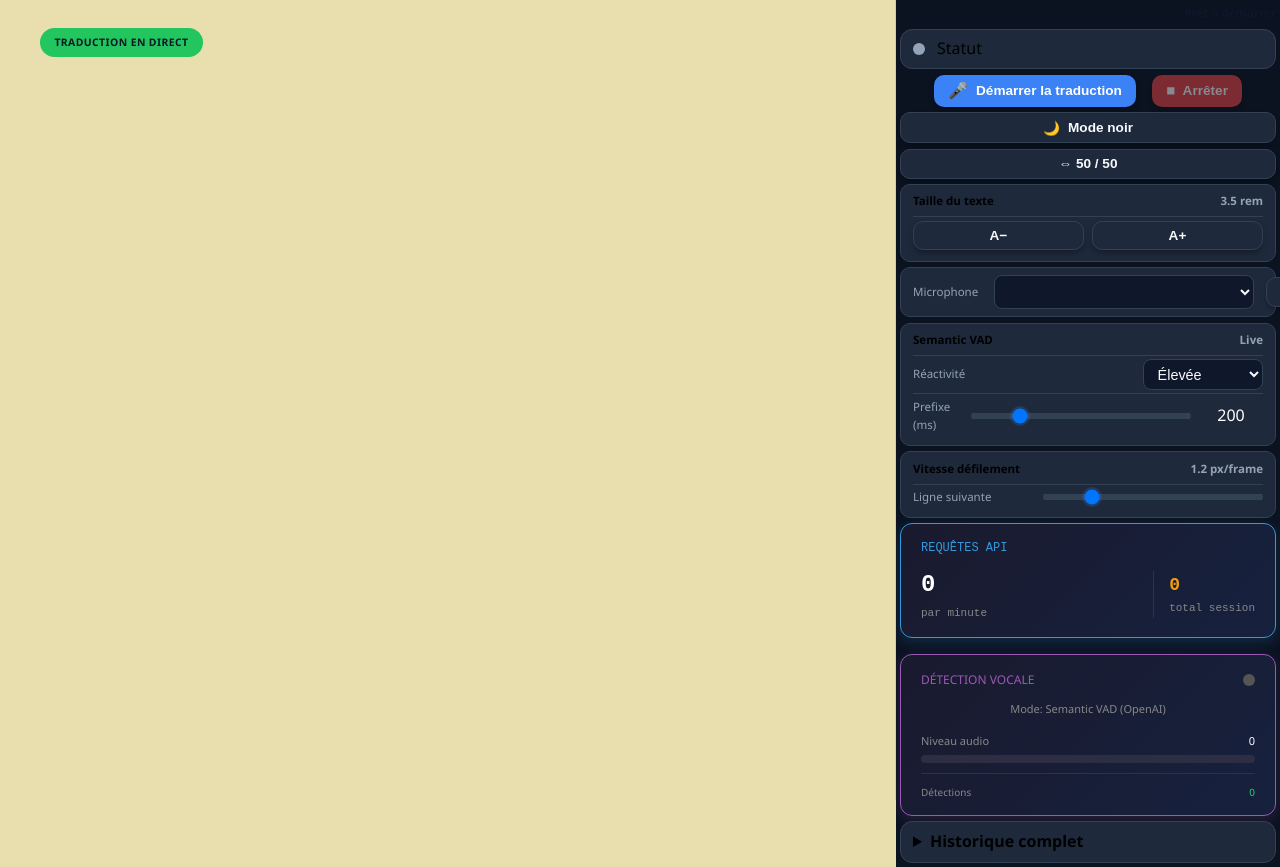
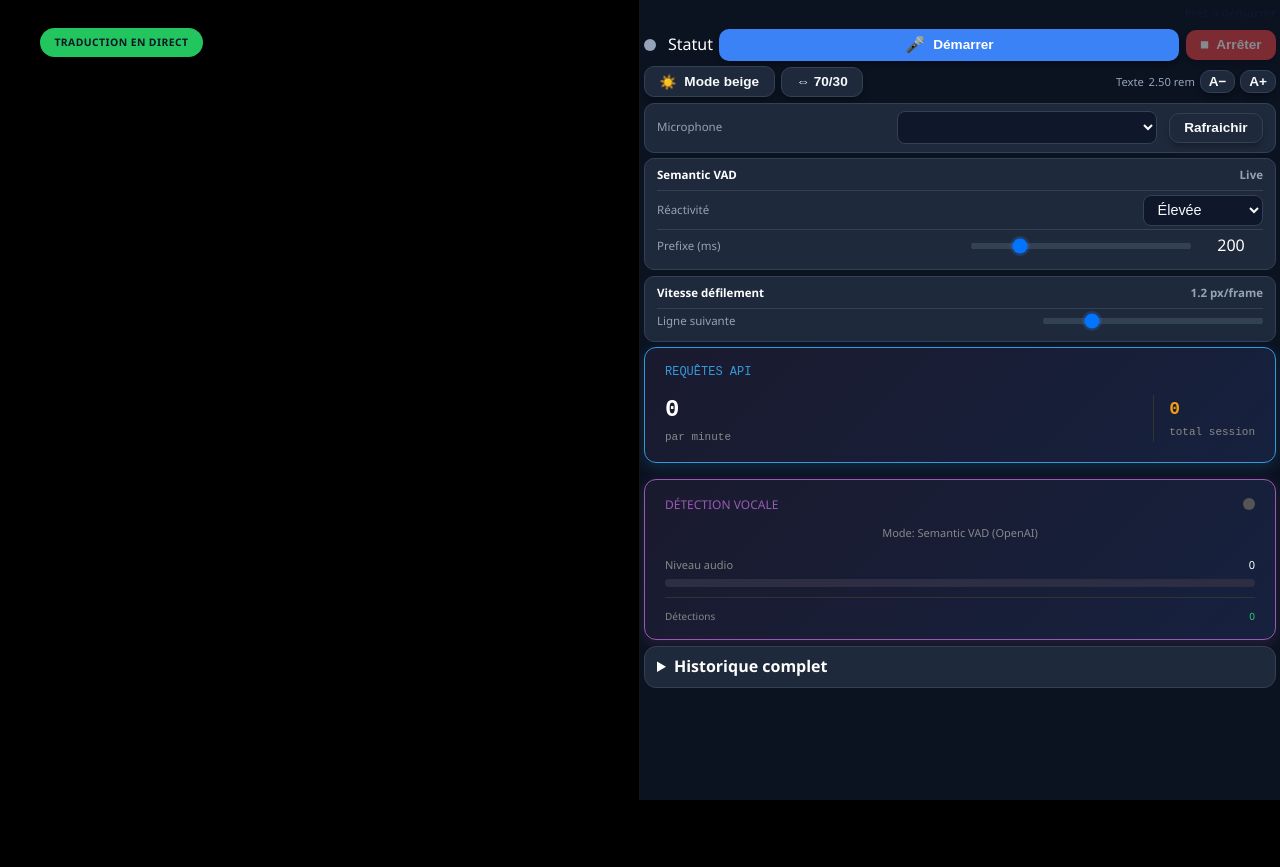
Before and after one commit to cha-hine/realtime-traduction-v2, a website: page public/prompteur.html in a window 1280 px wide. After the commit the page ends 800 px from the top, so only its background shows below. Drawn offline with Linux system fonts and the light colour scheme.

Commit message:
reduction taille info du panneau de control

```diff
--- a/public/app.js
+++ b/public/app.js
@@ -132,7 +132,7 @@ function initThemeToggle() {
   };
 
   // Restaurer la préférence sauvegardée
-  applyTheme(localStorage.getItem("prompteur-dark") === "1");
+  applyTheme(localStorage.getItem("prompteur-dark") !== "0");
 
   btn.addEventListener("click", () => {
     const isDark = !document.body.classList.contains("dark");
--- a/public/prompteur.html
+++ b/public/prompteur.html
@@ -25,7 +25,7 @@
 </head>
 
 <body class="prompteur">
-  <div class="prompteur-layout">
+  <div class="prompteur-layout layout-50">
     <section class="prompteur-left">
       <div class="prompteur-badge">Traduction en direct</div>
       <div id="subtitles" class="prompteur-subtitles"></div>
@@ -37,49 +37,42 @@
         <span class="prompteur-status" id="statusText">Pr?t ? d?marrer</span>
       </div>
 
-      <div class="status-bar">
-        <div class="status-indicator" id="statusIndicator">
+      <!-- Ligne 1 : Statut + Démarrer + Arrêter -->
+      <div style="display:flex; align-items:center; gap:0.4rem; flex-wrap:nowrap;">
+        <div class="status-indicator" id="statusIndicator" style="flex-shrink:0;">
           <span class="status-dot"></span>
           <span class="status-text">Statut</span>
         </div>
-      </div>
-
-      <div class="controls">
-        <button id="startBtn" class="btn btn-primary">
+        <button id="startBtn" class="btn btn-primary btn-small"
+          style="flex:1; justify-content:center; white-space:nowrap;">
           <span class="btn-icon">🎤</span>
-          Démarrer la traduction
+          Démarrer
         </button>
-        <button id="stopBtn" class="btn btn-danger" disabled>
+        <button id="stopBtn" class="btn btn-danger btn-small" disabled
+          style="flex-shrink:0; justify-content:center; white-space:nowrap;">
           <span class="btn-icon">⏹</span>
           Arrêter
         </button>
       </div>
 
-      <div class="controls">
-        <button id="themeToggleBtn" class="btn btn-secondary" style="width: 100%; justify-content: center;">
+      <!-- Ligne 2 : Mode noir + 50/50 + Taille du texte -->
+      <div style="display:flex; align-items:center; gap:0.4rem; flex-wrap:nowrap;">
+        <button id="themeToggleBtn" class="btn btn-secondary btn-small"
+          style="flex-shrink:0; justify-content:center; white-space:nowrap;">
           <span id="themeToggleIcon">🌙</span>
           <span id="themeToggleLabel">Mode noir</span>
         </button>
-      </div>
-
-      <div class="controls">
-        <button id="layoutToggleBtn" class="btn btn-secondary" style="width: 100%; justify-content: center;">
-          <span id="layoutToggleLabel">⇔ 50 / 50</span>
+        <button id="layoutToggleBtn" class="btn btn-secondary btn-small"
+          style="flex-shrink:0; justify-content:center; white-space:nowrap;">
+          <span id="layoutToggleLabel">⇔ 50/50</span>
         </button>
-      </div>
-
-      <div class="vad-controls">
-        <div class="vad-header">
-          <span>Taille du texte</span>
-          <span class="vad-status" id="fontSizeValue">3.5 rem</span>
-        </div>
-        <div class="vad-row">
-          <div class="vad-actions" style="gap: 0.5rem; width: 100%; justify-content: center;">
-            <button id="fontDecrBtn" class="btn btn-secondary btn-small"
-              style="flex: 1; justify-content: center;">A−</button>
-            <button id="fontIncrBtn" class="btn btn-secondary btn-small"
-              style="flex: 1; justify-content: center;">A+</button>
-          </div>
+        <div style="display:flex; align-items:center; gap:0.3rem; flex:1; justify-content:flex-end; flex-wrap:nowrap;">
+          <span class="vad-label" style="white-space:nowrap; font-size:0.7rem;">Texte</span>
+          <span class="vad-status" id="fontSizeValue" style="white-space:nowrap; font-size:0.7rem;">2.50 rem</span>
+          <button id="fontDecrBtn" class="btn btn-secondary btn-small"
+            style="flex-shrink:0; justify-content:center; padding:0.2rem 0.5rem;">A−</button>
+          <button id="fontIncrBtn" class="btn btn-secondary btn-small"
+            style="flex-shrink:0; justify-content:center; padding:0.2rem 0.5rem;">A+</button>
         </div>
       </div>
 
@@ -182,14 +175,15 @@
         if (fontSize > min) { fontSize = Math.round((fontSize - step) * 100) / 100; applyFontSize(); }
       });
 
-      // Layout toggle 70/30 ↔ 50/50
-      let is5050 = false;
+      // Layout toggle 70/30 ↔ 50/50 (défaut : 50/50)
+      let is5050 = true;
       const layoutBtn = document.getElementById('layoutToggleBtn');
       const layoutLabel = document.getElementById('layoutToggleLabel');
+      layoutLabel.textContent = '⇔ 70/30';
       layoutBtn.addEventListener('click', function () {
         is5050 = !is5050;
         document.querySelector('.prompteur-layout').classList.toggle('layout-50', is5050);
-        layoutLabel.textContent = is5050 ? '⇔ 70 / 30' : '⇔ 50 / 50';
+        layoutLabel.textContent = is5050 ? '⇔ 70/30' : '⇔ 50/50';
       });
     })();
   </script>
```
